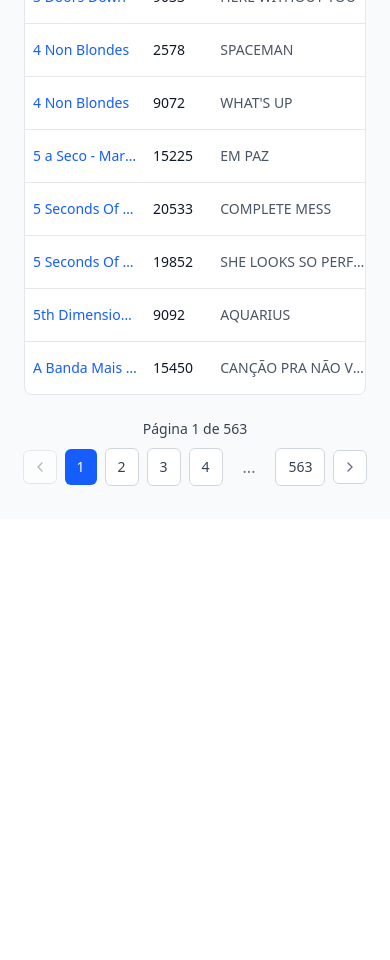
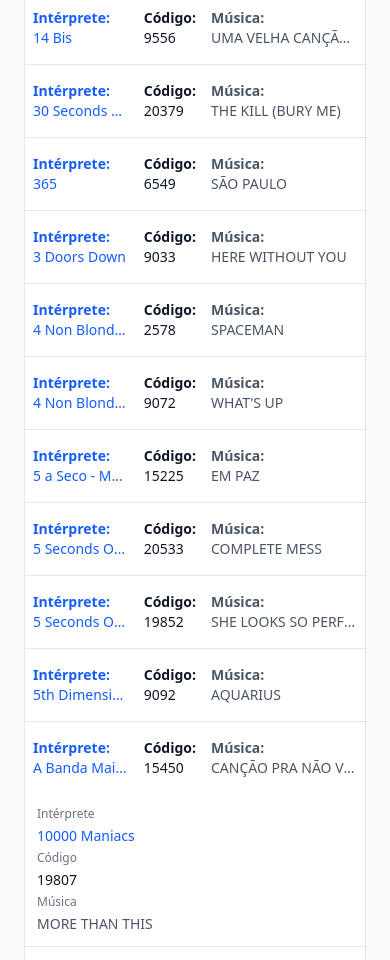
Before and after one commit to 21lucasbarros/videoke-luis, a React (Vite) app: page / in a window 390 px wide. Shown: the part 1040-2000 px from the top of the page. Before the commit the page ends 1559 px from the top, so only its background shows below. Built offline with nearby package versions, Linux system fonts and the light colour scheme.

Commit message:
refactor: enhance column widths and improve mobile view layout in MusicList component.

```diff
--- a/src/components/MusicList.tsx
+++ b/src/components/MusicList.tsx
@@ -10,9 +10,9 @@
       <div className="overflow-x-auto">
         <table className="min-w-full table-auto">
           <colgroup>
-            <col className="w-2/6" />
-            <col className="w-1/6" />
-            <col className="w-3/6" />
+            <col className="w-2/6 sm:w-1/4" />
+            <col className="w-1/6 sm:w-1/4" />
+            <col className="w-3/6 sm:w-2/4" />
           </colgroup>
           <thead className="bg-gray-50 dark:bg-gray-700 border-b border-gray-200 dark:border-gray-600">
             <tr>
@@ -33,13 +33,22 @@
                 key={`${musica.codigo}-${index}`}
                 className="hover:bg-gray-50 dark:hover:bg-gray-700 transition-colors"
               >
-                <td className="px-2 py-4 whitespace-nowrap text-sm font-medium text-blue-600 dark:text-blue-400 truncate max-w-[120px]">
+                <td className="px-2 py-4 whitespace-nowrap text-sm font-medium text-blue-600 dark:text-blue-400 truncate max-w-[80px] sm:max-w-[120px]">
+                  <span className="block sm:hidden font-semibold">
+                    Intérprete:{" "}
+                  </span>
                   {musica.interprete}
                 </td>
-                <td className="px-2 py-4 text-sm font-medium text-gray-900 dark:text-white whitespace-nowrap max-w-[60px]">
+                <td className="px-2 py-4 text-sm font-medium text-gray-900 dark:text-white whitespace-nowrap max-w-[40px] sm:max-w-[60px]">
+                  <span className="block sm:hidden font-semibold">
+                    Código:{" "}
+                  </span>
                   {musica.codigo}
                 </td>
-                <td className="px-2 py-4 text-sm text-gray-600 dark:text-gray-300 truncate max-w-[160px]">
+                <td className="px-2 py-4 text-sm text-gray-600 dark:text-gray-300 truncate max-w-[100px] sm:max-w-[160px]">
+                  <span className="block sm:hidden font-semibold">
+                    Música:{" "}
+                  </span>
                   {musica.titulo}
                 </td>
               </tr>
@@ -47,6 +56,31 @@
           </tbody>
         </table>
       </div>
+      {/* Mobile stacked view */}
+      <div className="sm:hidden flex flex-col divide-y divide-gray-200 dark:divide-gray-600">
+        {musicas.map((musica, index) => (
+          <div key={`${musica.codigo}-mobile-${index}`} className="p-3">
+            <div className="text-xs text-gray-500 dark:text-gray-400 mb-1">
+              Intérprete
+            </div>
+            <div className="text-sm font-medium text-blue-600 dark:text-blue-400 mb-1">
+              {musica.interprete}
+            </div>
+            <div className="text-xs text-gray-500 dark:text-gray-400 mb-1">
+              Código
+            </div>
+            <div className="text-sm font-medium text-gray-900 dark:text-white mb-1">
+              {musica.codigo}
+            </div>
+            <div className="text-xs text-gray-500 dark:text-gray-400 mb-1">
+              Música
+            </div>
+            <div className="text-sm text-gray-600 dark:text-gray-300">
+              {musica.titulo}
+            </div>
+          </div>
+        ))}
+      </div>
     </div>
   );
 }
```
